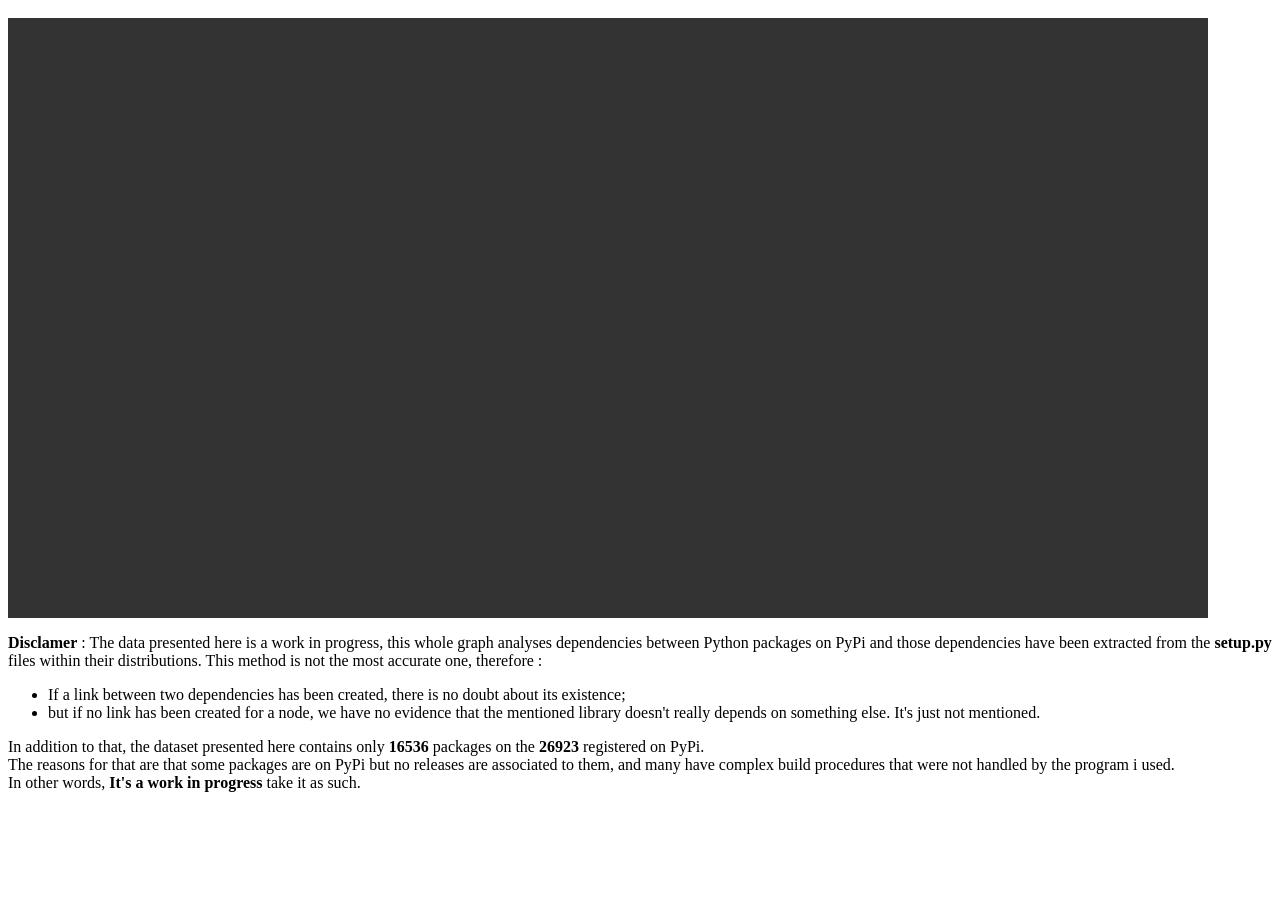
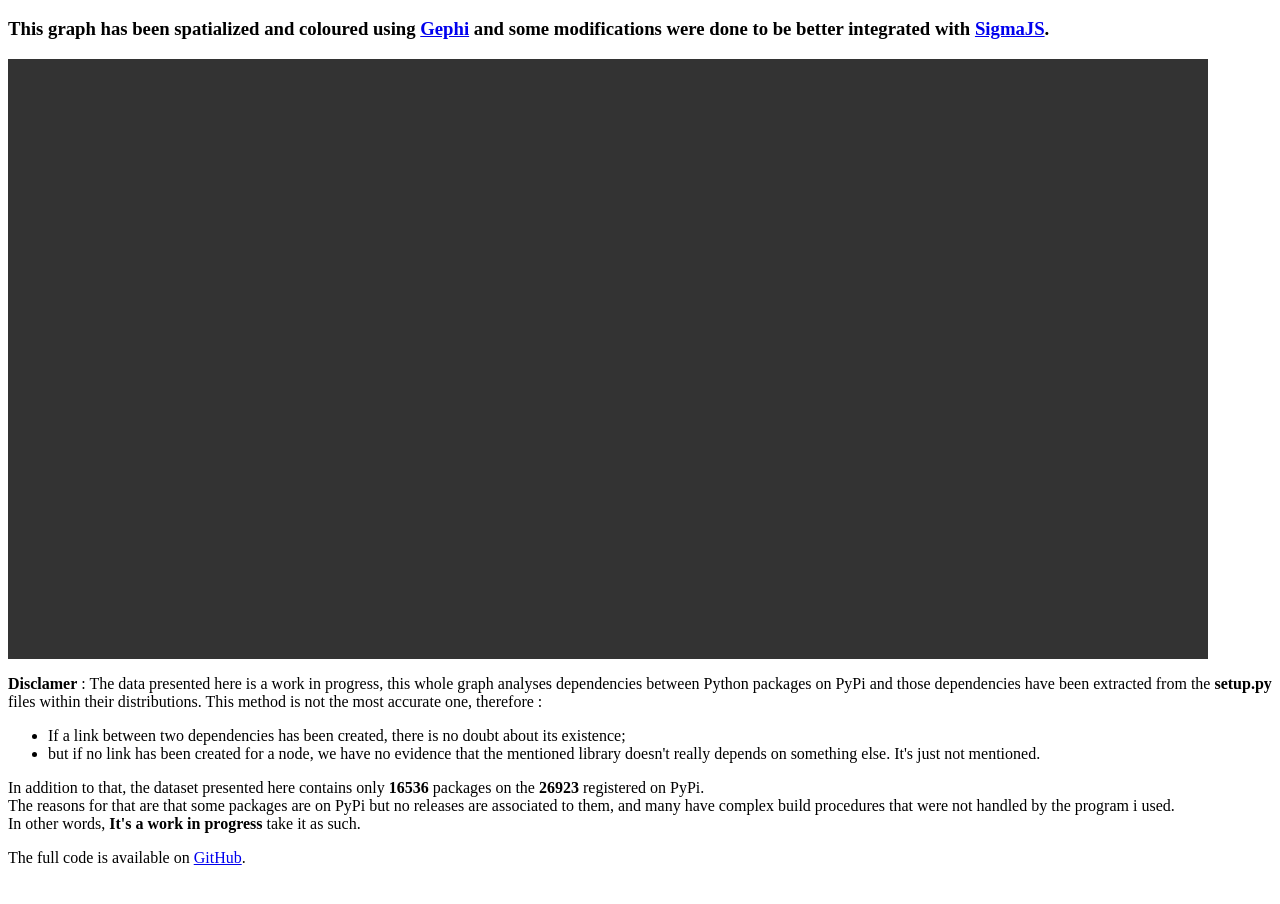
Before and after one commit to ogirardot/meta-deps, a plain HTML site: page index.html in a window 1280 px wide. Shown: the part 68-972 px from the top of the page. Before the commit the page ends 908 px from the top, so only its background shows below. Drawn offline with Linux system fonts and the light colour scheme; no server answers.

Commit message:
adding full link

```diff
--- a/index.html
+++ b/index.html
@@ -30,6 +30,7 @@
 		</head>
 		<body>
       <h1>PyPi dependency graph</h1>
+      <h3>This graph has been spatialized and coloured using <a href="http://www.gephi.org">Gephi</a> and some modifications were done to be better integrated with <a href="http://sigmajs.org/">SigmaJS</a>.</h3>
       <div id="sigma-example"  style="background-color:#333;width:1200px;height:600px"></div>
       <p><b>Disclamer</b> : The data presented here is a work in progress, this whole graph analyses dependencies between Python packages on PyPi and those dependencies have been extracted from the <b>setup.py</b> files within their distributions.
         This method is not the most accurate one, therefore :
@@ -41,6 +42,7 @@
         <br/>
         In other words, <b>It's a work in progress</b> take it as such.
       </p>
+      The full code is available on <a href="https://github.com/ssaboum/meta-deps">GitHub</a>.
       <script>
   var sigInst = sigma.init(document.getElementById('sigma-example')).drawingProperties({
     defaultLabelColor: '#fff',
```
